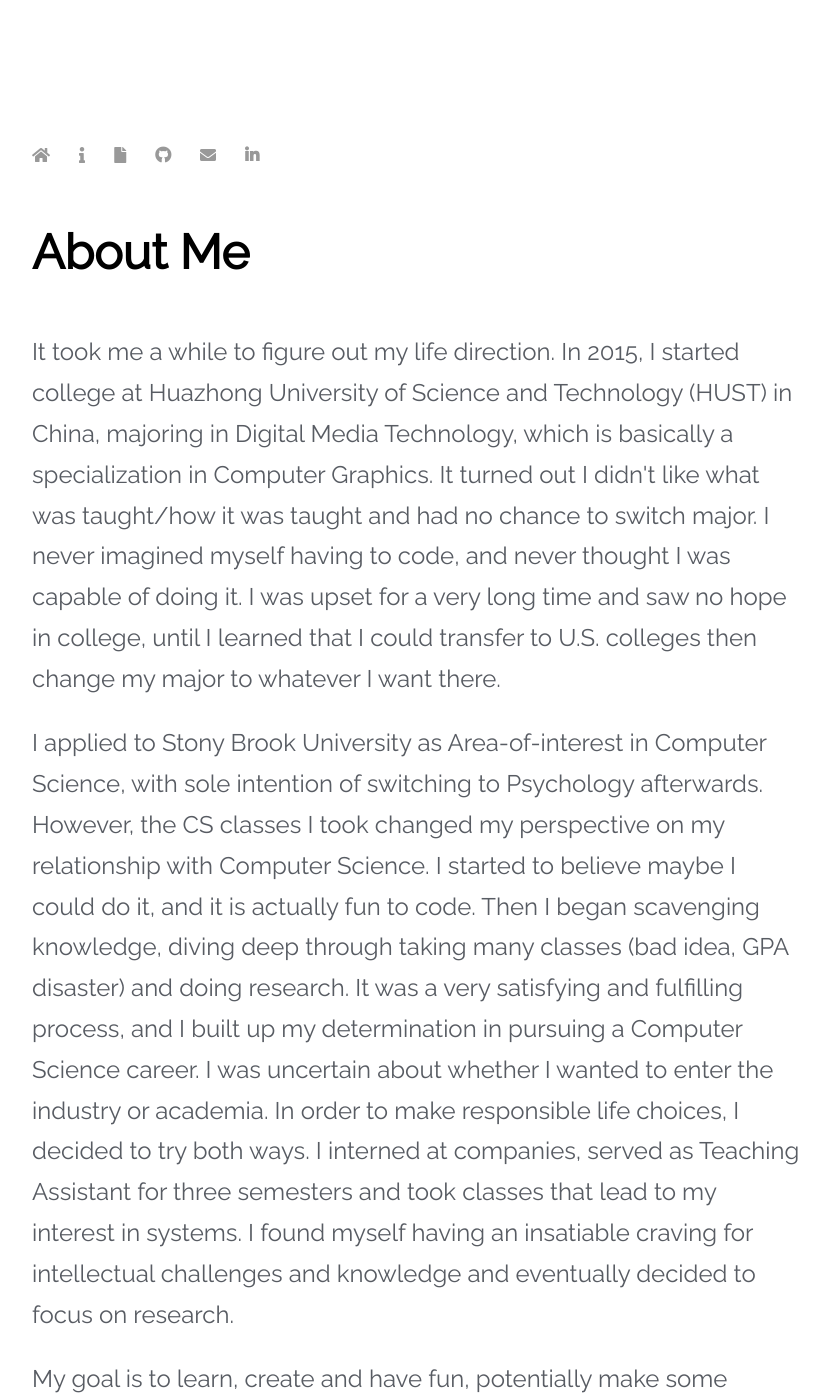
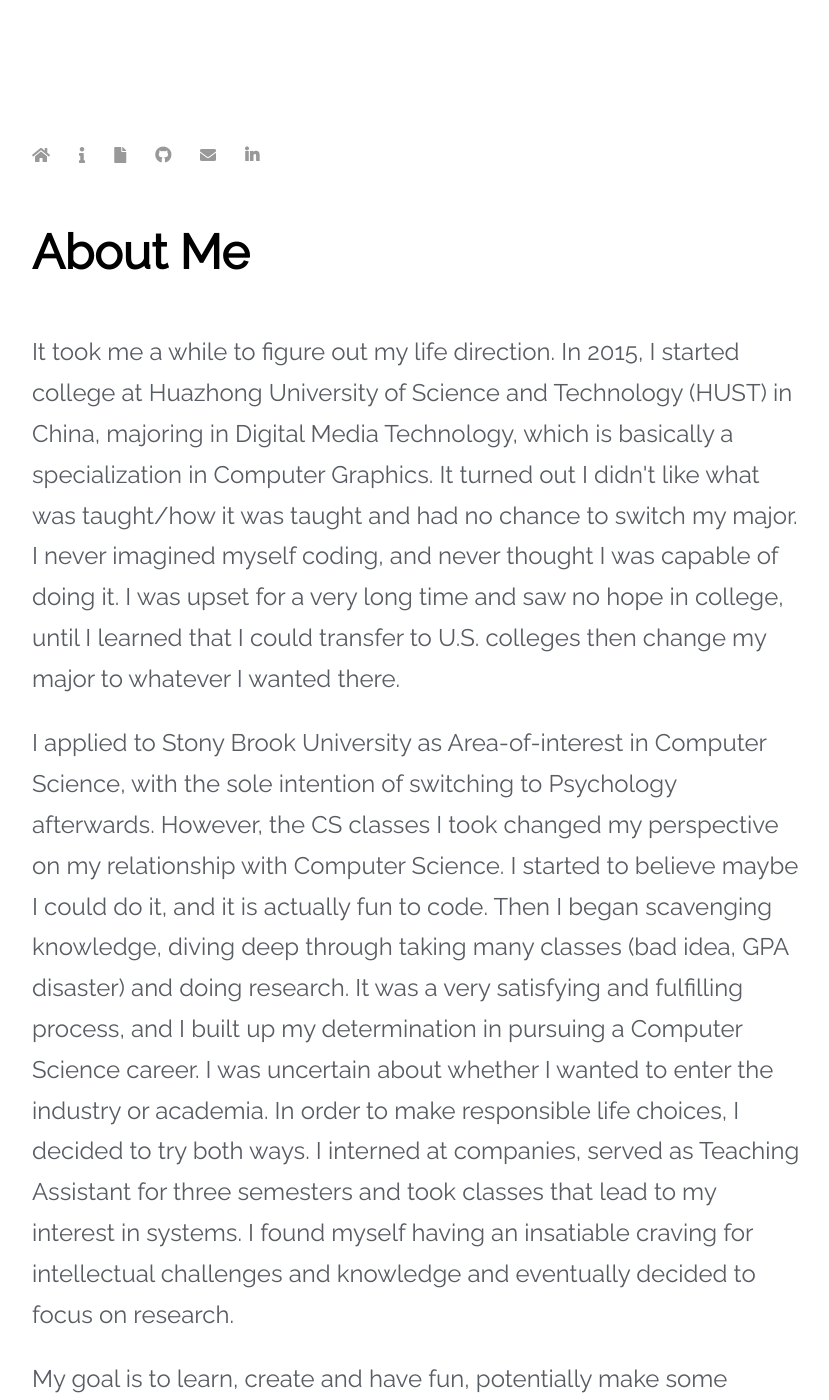
Before and after one commit to limboaz/limboaz.github.io, a Jekyll site: the page built from about.html, in a window 1280 px wide and 1400 px high. Shown: the whole window, without its empty margins (224-1053 px from the left). Built offline with Jekyll 4.4.1, drawn with Linux system fonts in a browser that asks for light colours; nearby versions of some CDN libraries.

Commit message:
fix grammar

```diff
--- a/about.html
+++ b/about.html
@@ -10,12 +10,12 @@
 	<div>
 		<p>
 			It took me a while to figure out my life direction. In 2015, I started college at Huazhong University of Science and Technology (HUST) in China, majoring in
-		Digital Media Technology, which is basically a specialization in Computer Graphics. It turned out I didn't like what was taught/how it was taught and had no chance to switch major.
-			I never imagined myself having to code, and never thought I was capable of doing it. I was upset for a very long time and saw no hope in college, until I learned that I could transfer to U.S. colleges then change my major to whatever I want there.
+		Digital Media Technology, which is basically a specialization in Computer Graphics. It turned out I didn't like what was taught/how it was taught and had no chance to switch my major.
+			I never imagined myself coding, and never thought I was capable of doing it. I was upset for a very long time and saw no hope in college, until I learned that I could transfer to U.S. colleges then change my major to whatever I wanted there.
 		</p>
 
 		<p>
-			I applied to Stony Brook University as Area-of-interest in Computer Science, with sole intention of switching to Psychology afterwards. However, the CS classes I took changed my perspective on my relationship with Computer Science.
+			I applied to Stony Brook University as Area-of-interest in Computer Science, with the sole intention of switching to Psychology afterwards. However, the CS classes I took changed my perspective on my relationship with Computer Science.
 			I started to believe maybe I could do it, and it is actually fun to code. Then I began scavenging knowledge, diving deep through taking many classes (bad idea, GPA disaster) and doing research.
 			It was a very satisfying and fulfilling process, and I built up my determination in pursuing a Computer Science career. I was uncertain about whether I wanted to enter the industry or academia. In order to make responsible life choices, I decided to try both ways. I interned at companies, served as
 			Teaching Assistant for three semesters and took classes that lead to my interest in systems. I found myself having an insatiable craving for intellectual challenges and knowledge and eventually decided to focus on research.
```
